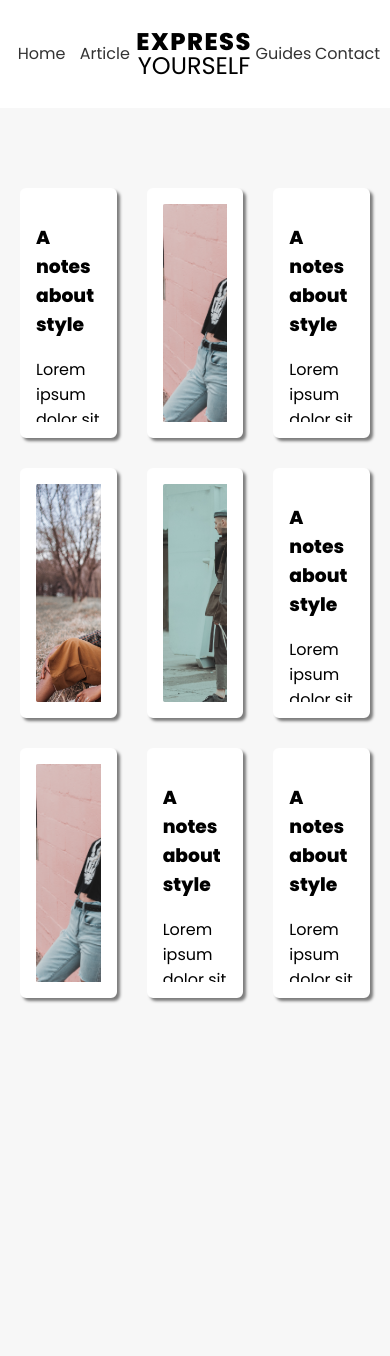
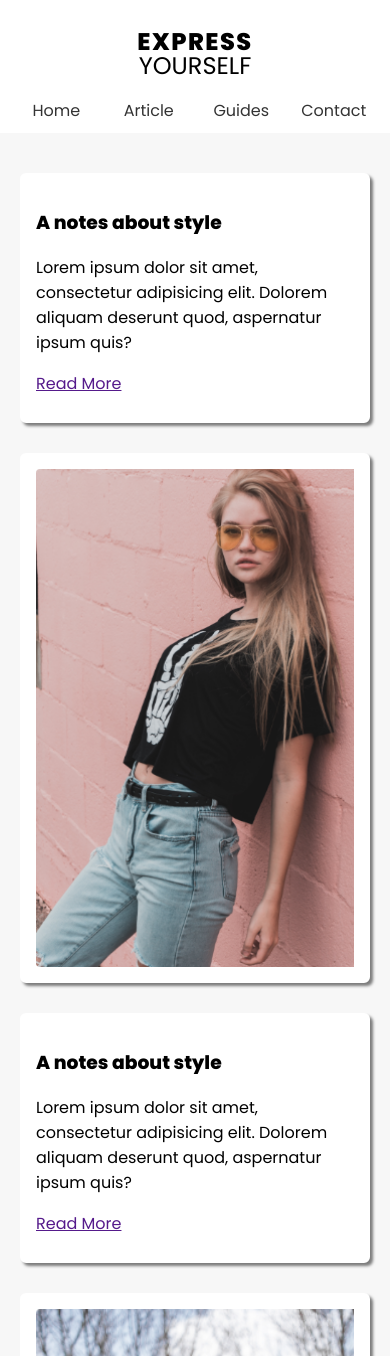
Before and after one commit to mario-alxndr/css--grid, a plain HTML site: page 4 - masonry/index.html in a window 390 px wide. Shown: the top 1356 px of the page. Before the commit the page ends 1078 px from the top, so only its background shows below. Drawn offline with Linux system fonts and the light colour scheme.

Commit message:
feat: lesson-5

```diff
--- a/4 - masonry/index.html
+++ b/4 - masonry/index.html
@@ -20,41 +20,41 @@
     </nav>
   </header>
   <main>
-    <div>
+    <div class="short">
       <h3>A notes about style</h3>
       <p>Lorem ipsum dolor sit amet, consectetur adipisicing elit. Dolorem aliquam deserunt quod, aspernatur ipsum quis?</p>
       <a href="">Read More</a>
     </div>
-    <div>
+    <div class="tall">
       <img src="./img/1.png" alt="model">
     </div>
-    <div>
+    <div class="short">
       <h3>A notes about style</h3>
       <p>Lorem ipsum dolor sit amet, consectetur adipisicing elit. Dolorem aliquam deserunt quod, aspernatur ipsum quis?</p>
       <a href="">Read More</a>
     </div>
-    <div>
+    <div class="tall">
       <img src="./img/2.png" alt="model">
     </div>
-    <div>
+    <div class="tall">
       <img src="./img/3.png" alt="model">
     </div>
-    <div>
+    <div class="tall">
       <h3>A notes about style</h3>
       <p>Lorem ipsum dolor sit amet, consectetur adipisicing elit. Dolorem aliquam deserunt quod, aspernatur ipsum quis?</p>
       <p>Lorem ipsum dolor sit amet, consectetur adipisicing elit. Dolorem aliquam deserunt quod, aspernatur ipsum quis?</p>
       <p>Lorem ipsum dolor sit amet, consectetur adipisicing elit. Dolorem aliquam deserunt quod, aspernatur ipsum quis?</p>
       <a href="">Read More</a>
     </div>
-    <div>
+    <div class="tall">
       <img src="./img/1.png" alt="model">
     </div>
-    <div>
+    <div class="short">
       <h3>A notes about style</h3>
       <p>Lorem ipsum dolor sit amet, consectetur adipisicing elit. Dolorem aliquam deserunt quod, aspernatur ipsum quis?</p>
       <a href="">Read More</a>
     </div>
-    <div>
+    <div class="short">
       <h3>A notes about style</h3>
       <p>Lorem ipsum dolor sit amet, consectetur adipisicing elit. Dolorem aliquam deserunt quod, aspernatur ipsum quis?</p>
       <a href="">Read More</a>
--- a/4 - masonry/styles.css
+++ b/4 - masonry/styles.css
@@ -61,3 +61,34 @@ main img {
   min-width: 100%;
   height: 100%;
 }
+
+main .short {
+  grid-row: span 1;
+}
+
+main .tall {
+  grid-row: span 2;
+}
+
+@media screen and (max-width: 960px) {
+  main {
+    grid-template-columns: repeat(2, 1fr);
+  }
+}
+
+@media screen and (max-width: 620px) {
+  main {
+    grid-template-columns: 1fr;
+    max-width: 400px;
+    margin: 20px auto;
+  }
+
+  nav {
+    grid-template-columns: repeat(4, 1fr);
+  }
+
+  nav h1 {
+    grid-column: 1 / span 4;
+    grid-row: 1;
+  }
+}
```
